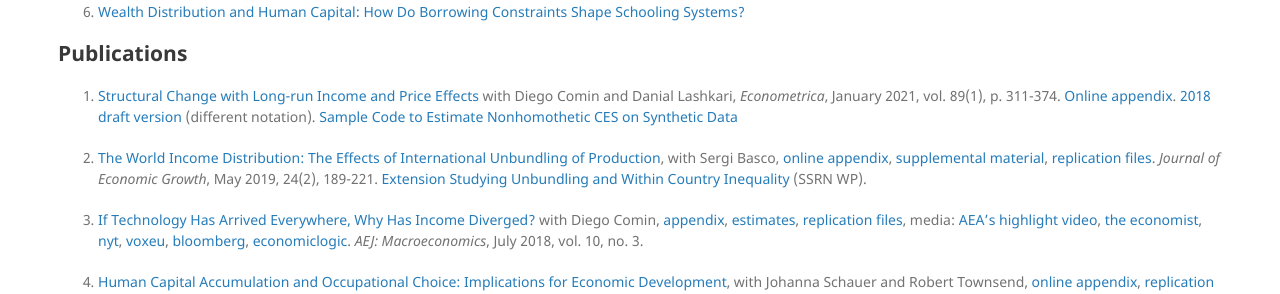
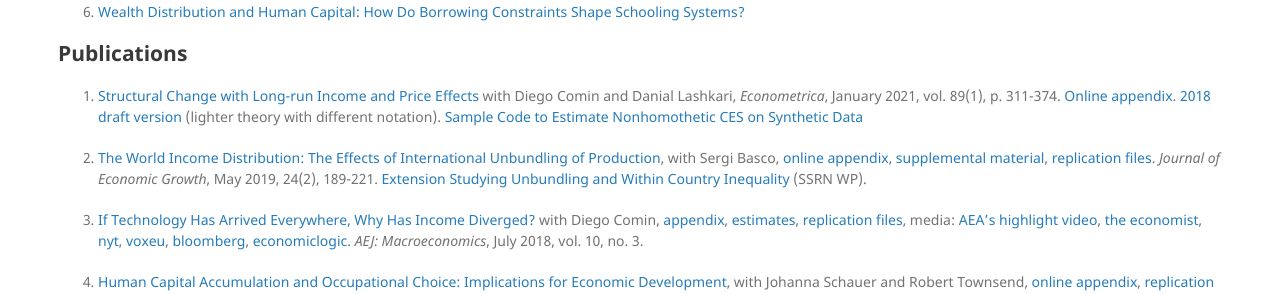
Before and after one commit to mestieri/mestieri.github.io, a Jekyll site: the page built from index.md, in a window 1280 px wide. Shown: the part 623-917 px from the top of the page. Built offline with Jekyll 4.4.1, drawn with Linux system fonts in a browser that asks for light colours.

Commit message:
Update index.md

```diff
--- a/index.md
+++ b/index.md
@@ -42,7 +42,7 @@ UPF Professor and CREi Associate Researcher.
 1. [Structural Change with Long-run Income and Price Effects](https://www.dropbox.com/s/prta8e8rul85w6i/CLM_final.pdf?dl=0)
     with Diego Comin and Danial Lashkari,
    *Econometrica*, January 2021, vol. 89(1), p. 311-374.
-    [Online appendix](https://www.dropbox.com/s/k0n1wc79z3u10ck/CLM_onlineappendix_final.pdf?dl=0). [2018 draft version](https://www.dropbox.com/s/98e9tjnx3nhlhdd/CLM_rev2.pdf?dl=0) (different notation). [Sample Code to Estimate Nonhomothetic CES on Synthetic Data](https://www.dropbox.com/s/adzdfl0najc7jc5/estimation_nhces.zip?dl=0)
+    [Online appendix](https://www.dropbox.com/s/k0n1wc79z3u10ck/CLM_onlineappendix_final.pdf?dl=0). [2018 draft version](https://www.dropbox.com/s/98e9tjnx3nhlhdd/CLM_rev2.pdf?dl=0) (lighter theory with different notation). [Sample Code to Estimate Nonhomothetic CES on Synthetic Data](https://www.dropbox.com/s/adzdfl0najc7jc5/estimation_nhces.zip?dl=0)
 
 
 2. [The World Income Distribution: The Effects of International Unbundling of Production](https://www.dropbox.com/s/czqzvaqwtgmk5hs/BMU_rev.pdf?dl=0), with Sergi Basco, [online appendix](https://www.dropbox.com/s/sgwdn0qb2kwca8k/BMU_onlineappendix_rev.pdf?dl=0), [supplemental material](https://www.dropbox.com/s/teu5685tej9tt54/BMP3_additional_results_rev2.pdf?dl=0), [replication files](https://www.dropbox.com/s/94zy8f7iwh2yvvl/replication%20files%20bmp3.zip?dl=0). *Journal of Economic Growth*, May 2019, 24(2), 189-221.
```
